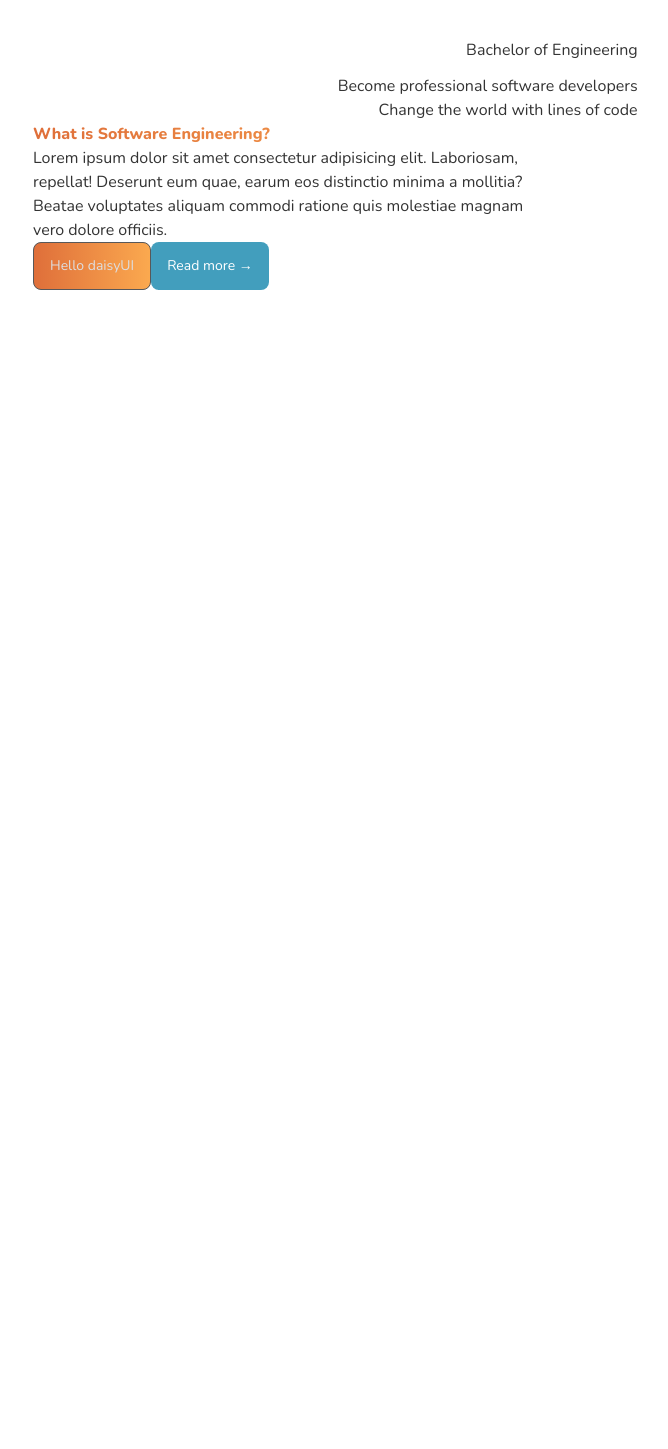
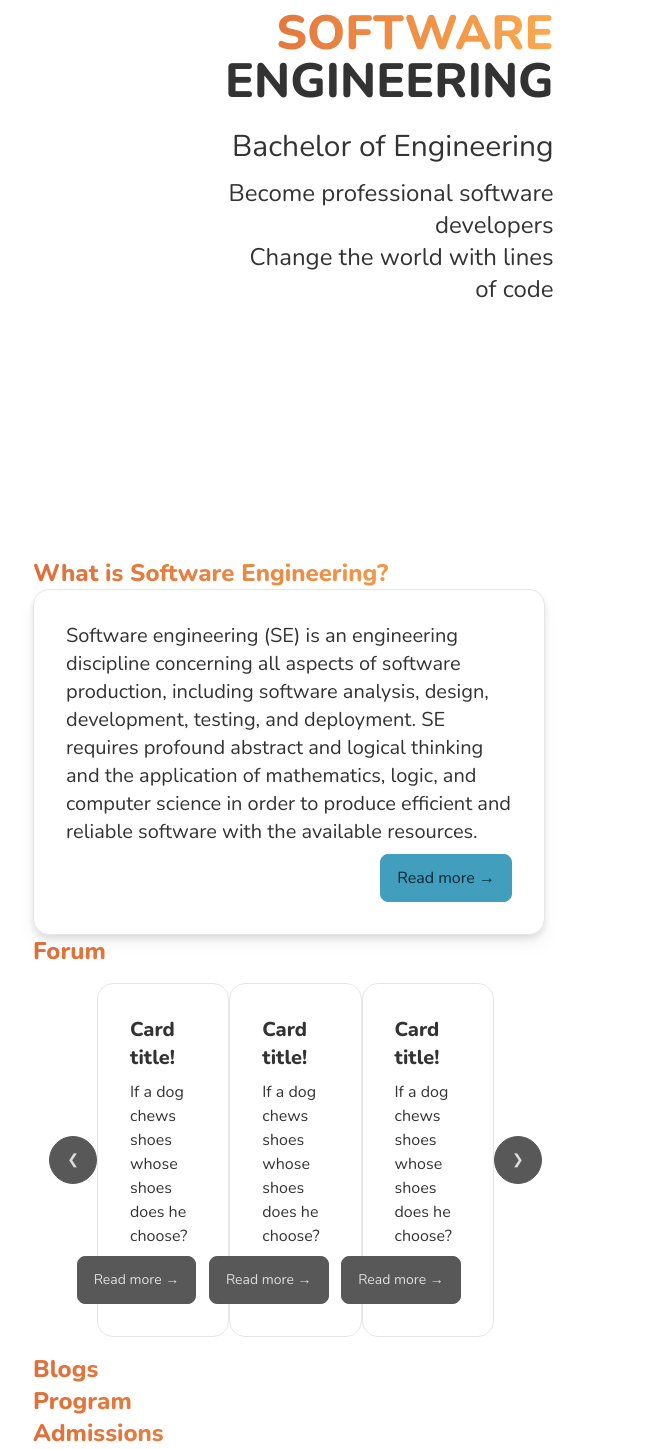
Before and after one commit to neneprm/SE-WEBSITE, a Next.js app: page / in a window 1280 px wide. Shown: the part 357-1806 px from the top of the page, without its empty margins (351-1019 px from the left). Before the commit the page ends 800 px from the top, so only its background shows below. Built offline with nearby package versions, Linux system fonts and the light colour scheme.

Commit message:
Create about and forum

```diff
--- a/pages/index.tsx
+++ b/pages/index.tsx
@@ -1,32 +1,134 @@
 import type { NextPage } from 'next'
 import Head from 'next/head'
 import Image from 'next/image'
+import Link from 'next/link'
 
 import hero from './assets/hero.svg'
 
-import NavBar from './components/navbar'
 import PrimaryButton from './components/primary_button'
 
+interface IHeader {
+  text: string,
+  style: string
+}
+
+interface ICard {
+  title: string,
+  body: string,
+  action: string
+}
+
 const Home: NextPage = () => {
+  const H1: React.FunctionComponent<IHeader> = ({ style, text }) => {
+    return (
+      <h1 className={`text-2xl sm:text-3xl md:text-4xl lg:text-5xl ${style}`}>{text}</h1>
+    )
+  }
+  const H3: React.FunctionComponent<IHeader> = ({ style, text }) => {
+    return (
+      <h3 className={`text-lg sm:text-xl md:text-2xl lg:text-3xl ${style}`}>{text}</h3>
+    )
+  }
+  const H4: React.FunctionComponent<IHeader> = ({ style, text }) => {
+    return (
+      <h4 className={`text-base sm:text-lg md:text-xl lg:text-2xl ${style}`}>{text}</h4>
+    )
+  }
+  const P: React.FunctionComponent<IHeader> = ({ style, text }) => {
+    return (
+      <p className={`text-sm sm:text-base md:text-lg lg:text-xl ${style}`}>{text}</p>
+    )
+  }
+  const Card: React.FunctionComponent<ICard> = ({ title, body, action }) => {
+    return (
+      <div className="card w-96 bg-base-100 card-bordered">
+        <div className="card-body">
+          <h2 className="card-title">{title}</h2>
+          <p>{body}</p>
+          <div className="card-actions justify-end">
+            <button className="btn">{action}</button>
+          </div>
+        </div>
+      </div>
+    )
+  }
+
   return (
-    <div className='bg-base-100 font-Nunito'>
-      <NavBar />
-      <div className='flex justify-center items-center space-x-10'>
-        <Image src={hero} />
-        <span className='text-right'>
-          <h1 className='sm:text-2xl md:text-5xl lg:text-8xl font-bold text-gradient'>SOFTWARE</h1>
+    <>
+      <section className="hero min-h-screen bg-base-100">
+        <div className="hero-content flex-col lg:flex-row lg:space-x-40">
+          <Image className="max-w-sm rounded-lg shadow-2xl" src={hero} />
+          <span className='text-center lg:text-right'>
+            <H1 style="font-bold text-gradient" text="SOFTWARE" />
+            <H1 style="font-bold mb-6" text="ENGINEERING" />
+            <H3 style="mb-3" text="Bachelor of Engineering" />
+            <H4 style="" text="Become professional software developers" />
+            <H4 style="" text="Change the world with lines of code" />
+          </span>
+        </div>
+      </section>
+
+      {/* <div className='flex justify-center items-center space-x-10'>
+        <Image className="max-w-sm rounded-lg shadow-2xl" src={hero} />
+        <span className='text-center lg:text-right'>
+          <H1 style="" text="SOFTWARE"/>
           <h1 className='sm:text-2xl md:text-5xl lg:text-8xl font-bold mb-6'>ENGINEERING</h1>
-          <h3 className='mb-3'>Bachelor of Engineering</h3>
-          <h5>Become professional software developers<br/>Change the world with lines of code</h5>
+          <h3 className='sm:text-lg md:text-2xl lg:text-5xl mb-3'>Bachelor of Engineering</h3>
+          <h4 className='sm:text-base md:text-lg lg:text-2xl'>Become professional software developers<br />Change the world with lines of code</h4>
         </span>
-      </div>
-      <h5 className='font-bold text-gradient'>What is Software Engineering?</h5>
-      <p>
+      </div> */}
+
+      <H4 style="font-bold text-gradient" text="What is Software Engineering?" />
+      <section className="drop-shadow-lg">
+        <div className="card w-full bg-base-100 card-bordered">
+          <div className="card-body font-normal">
+            <P style="" text="Software engineering (SE) is an engineering discipline concerning all aspects of software production, including software analysis, design, development, testing, and deployment. SE requires profound abstract and logical thinking and the application of mathematics, logic, and computer science in order to produce efficient and reliable software with the available resources."/>
+            <div className="card-actions justify-end">
+              <button className="btn btn-accent">
+                <Link href={"/about"}><a>Read more →</a></Link>
+              </button>
+            </div>
+          </div>
+        </div>
+      </section>
+
+      <H4 style="font-bold text-gradient" text="Forum" />
+      <section className="carousel carousel-center p-4 space-x-4 w-full">
+        <div id="slide1" className="carousel-item relative w-full justify-between">
+          <a href="#slide3" className="btn btn-circle place container my-auto">❮</a>
+          <Card title="Card title!" body="If a dog chews shoes whose shoes does he choose?" action="Read more →" />
+          <Card title="Card title!" body="If a dog chews shoes whose shoes does he choose?" action="Read more →" />
+          <Card title="Card title!" body="If a dog chews shoes whose shoes does he choose?" action="Read more →" />
+          <a href="#slide2" className="btn btn-circle ontainer my-auto">❯</a>
+        </div>
+
+        <div id="slide2" className="carousel-item relative w-full justify-between">
+          <a href="#slide1" className="btn btn-circle place container my-auto">❮</a>
+          <Card title="Card title!" body="If a dog chews shoes whose shoes does he choose?" action="Read more →" />
+          <Card title="Card title!" body="If a dog chews shoes whose shoes does he choose?" action="Read more →" />
+          <Card title="Card title!" body="If a dog chews shoes whose shoes does he choose?" action="Read more →" />
+          <a href="#slide3" className="btn btn-circle ontainer my-auto">❯</a>
+        </div>
+
+        <div id="slide3" className="carousel-item relative w-full justify-between">
+          <a href="#slide2" className="btn btn-circle place container my-auto">❮</a>
+          <Card title="Card title!" body="If a dog chews shoes whose shoes does he choose?" action="Read more →" />
+          <Card title="Card title!" body="If a dog chews shoes whose shoes does he choose?" action="Read more →" />
+          <Card title="Card title!" body="If a dog chews shoes whose shoes does he choose?" action="Read more →" />
+          <a href="#slide1" className="btn btn-circle ontainer my-auto">❯</a>
+        </div>
+      </section>
+
+      <H4 style="font-bold text-gradient" text="Blogs" />
+      <H4 style="font-bold text-gradient" text="Program" />
+      <H4 style="font-bold text-gradient" text="Admissions" />
+
+      {/* <p>
         Lorem ipsum dolor sit amet consectetur adipisicing elit. Laboriosam, repellat! Deserunt eum quae, earum eos distinctio minima a mollitia? Beatae voluptates aliquam commodi ratione quis molestiae magnam vero dolore officiis.
       </p>
       <button className='btn bg-gradient'>Hello daisyUI</button>
-      <PrimaryButton name='Read more →' />
-    </div>
+      <PrimaryButton name='Read more →' /> */}
+    </>
   )
 }
 
```
